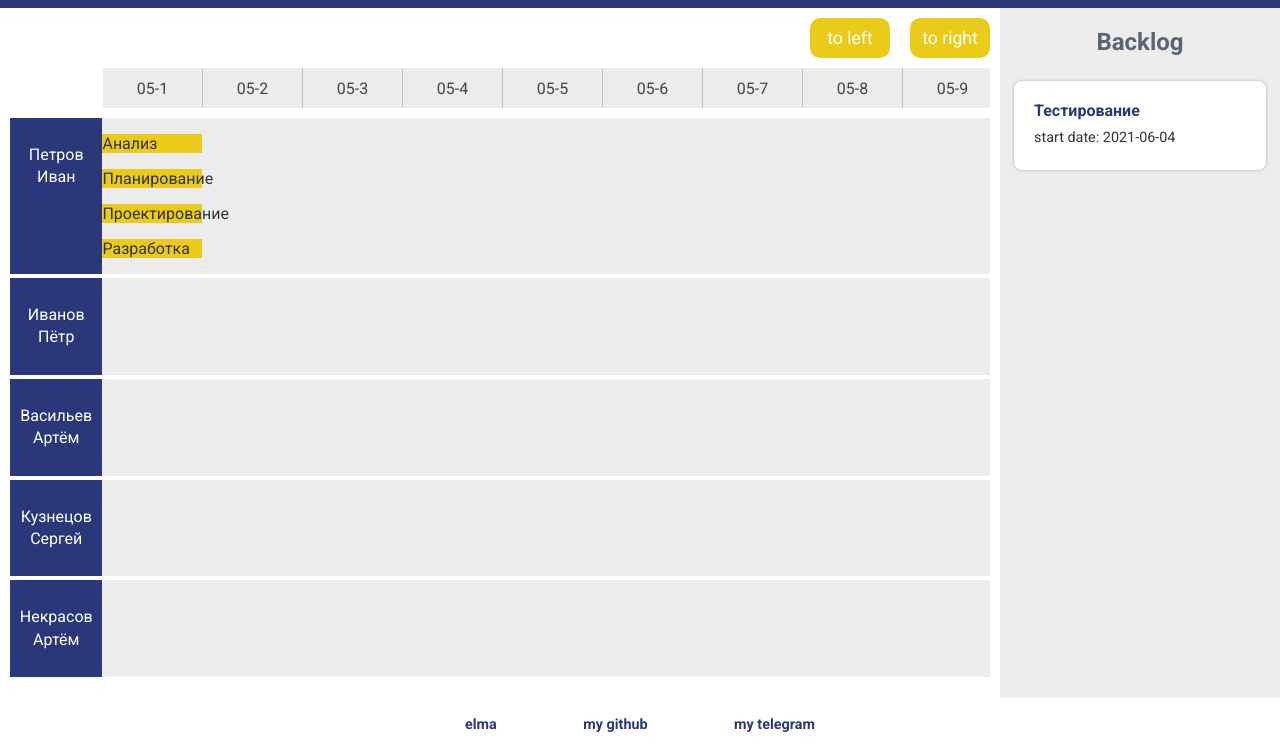
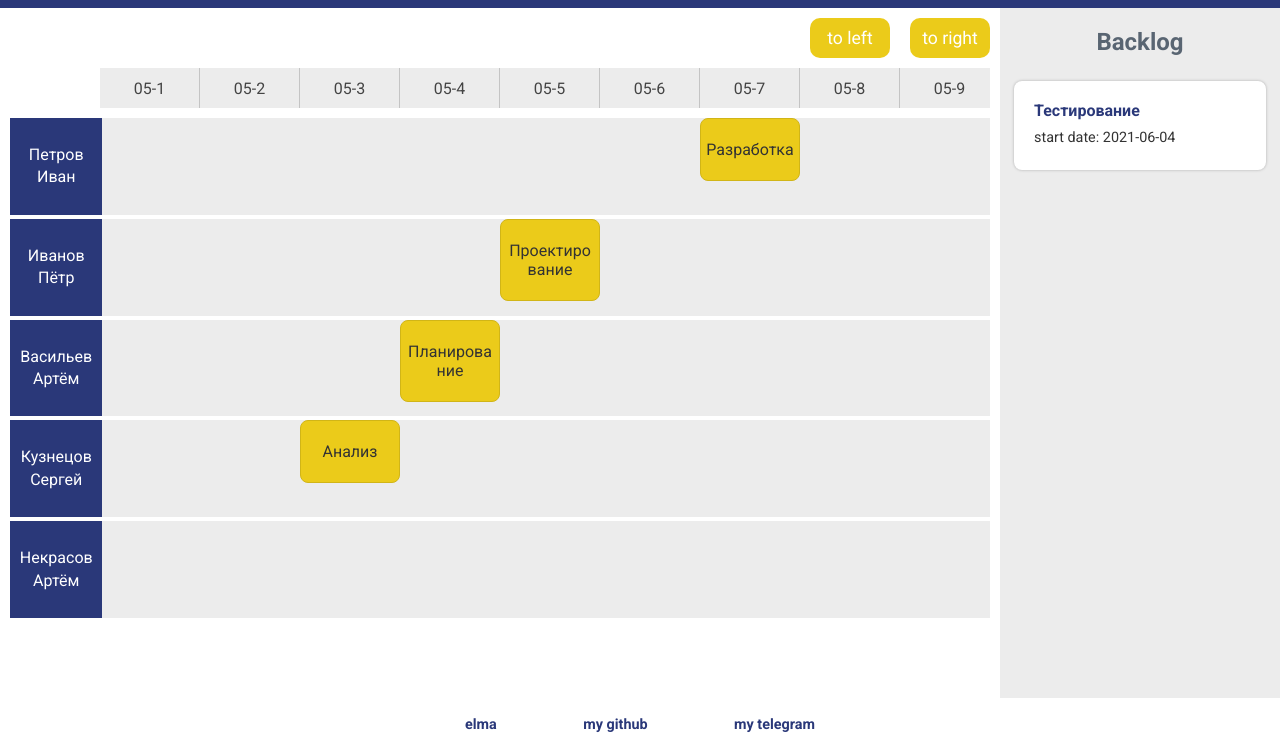
Before and after one commit to AlexBashorin/elma-test.github.io, a plain HTML site: page index.html in a window 1280 px wide. Shown: the part 52-800 px from the top of the page. Drawn offline with Linux system fonts and the light colour scheme.

Commit message:
start drug and drop func

```diff
--- a/index.js
+++ b/index.js
@@ -88,40 +88,51 @@ fetch("./tasks.json")
 
                 dropCards(backlogCard);
             } else {
-                let tspace = document.querySelector('.task-fields__taskspace');
-
-                let task = document.createElement('DIV');
-                task.classList.add('task-fields__task');
-
-                let paraTask = document.createElement('P');
-                paraTask.textContent = e.subject;
-
-                tspace.appendChild(task);
-                task.appendChild(paraTask);
-
                 let datesWrapper = document.querySelector('.dates__wrapper');
 
-                for(let i=0; i<datesWrapper.childNodes.length; i++) {
-                    //date item DIV
-                    let dateIt = datesWrapper.childNodes[i];
-                    //left coord of item
-                    dateIt.offsetLeft;
-                    //get paragraph in item
-                    let para = dateIt.firstChild;
+                for(let ditem of datesWrapper.childNodes) {
                     if(e.creationDate) {
                         e.creationDate = new Date(e.creationDate);
                     }
-                    if(e.creationDate === para) {
-                        alert('ok')
+
+                    let task = document.createElement('DIV');
+                    task.classList.add('task-fields__task');
+                    let paraTask = document.createElement('P');
+                    paraTask.textContent = e.subject;
+
+                    let format = '0' + (e.creationDate.getMonth() + 1) + '-' + e.creationDate.getDate();
+                    let spaces = document.getElementsByClassName('task-fields__taskspace');
+                    for(let i=0; i<spaces.length - 1; i++) {
+                        if(format === ditem.textContent && spaces[i].hasChildNodes() === false) {
+                            spaces[i].appendChild(task);
+                            task.appendChild(paraTask);
+
+                            let c = ditem.getBoundingClientRect();
+                            task.style = "position: absolute;";
+                            task.style.left = (c.left - 10) + "px";
+                        }
                     }
-                    }
+                }
                 }
             }
         )
     })
 
+    //GET SELECTED TEXT
+    window.addEventListener("keydown", function(event) {
+        if(event.ctrlKey && event.code == "Enter") {
+
+            if (window.getSelection()) {
+                let select = window.getSelection();
+                alert(select.toString());
+            }
+        }
+    })
+
+
 //DRUG CARD
 let taskFields = document.querySelector('.task-fields');
+let taskSpaces = document.getElementsByClassName('task-fields__taskspace');
 
 function dropCards(card) {
 
@@ -177,7 +188,10 @@ function dropCards(card) {
 }
 
 function enterDroppable(elem) {
+    let taskSpaces = document.getElementsByClassName('task-fields__taskspace');
+    if(elem) {
 
+    }
 }
 
 function leaveDroppable(elem) {
--- a/styles.css
+++ b/styles.css
@@ -68,7 +68,7 @@ main {
     width: inherit;
     height: 40px;
     background-color: orange;
-    margin-left: 103px;
+    margin-left: 100px;
     overflow: hidden;
 }
 .dates__wrapper {
@@ -160,9 +160,19 @@ main {
 .task-fields__task {
     width: 100px;
     height: inherit;
+    padding: 5px;
     background-color: var(--accent-color);
     color: #333;
     font-size: 1em;
+    word-break: break-all;
+    text-align: center;
+    border: 1px solid rgb(209, 181, 23);
+    border-radius: 8px;
+
+    display: flex;
+    flex-direction: column;
+    align-items: center;
+    flex-wrap: wrap;
 }
 
 /* backlog */
--- a/tasks.json
+++ b/tasks.json
@@ -18,7 +18,7 @@
         "description":"",
         "creationAuthor":1,
         "executor":1,
-        "creationDate":"2021-05-31",
+        "creationDate":"2021-05-4",
         "planStartDate":"2021-06-01",
         "planEndDate":"2021-06-02",
         "endDate":"2021-05-31",
@@ -31,7 +31,7 @@
         "description":"",
         "creationAuthor":1,
         "executor":2,
-        "creationDate":"2021-05-31",
+        "creationDate":"2021-05-5",
         "planStartDate":"2021-06-02",
         "planEndDate":"2021-06-03",
         "endDate":"2021-05-31",
@@ -44,7 +44,7 @@
         "description":"",
         "creationAuthor":1,
         "executor":3,
-        "creationDate":"2021-05-31",
+        "creationDate":"2021-05-7",
         "planStartDate":"2021-06-02",
         "planEndDate":"2021-06-07",
         "endDate":"2021-05-31",
@@ -57,7 +57,7 @@
         "description":"",
         "creationAuthor":1,
         "executor":null,
-        "creationDate":"2021-05-31",
+        "creationDate":"2021-05-8",
         "planStartDate":"2021-06-04",
         "planEndDate":"2021-06-07",
         "endDate":"2021-05-31",
```
Also changed, not shown: index.html (+1 -11 lines).
